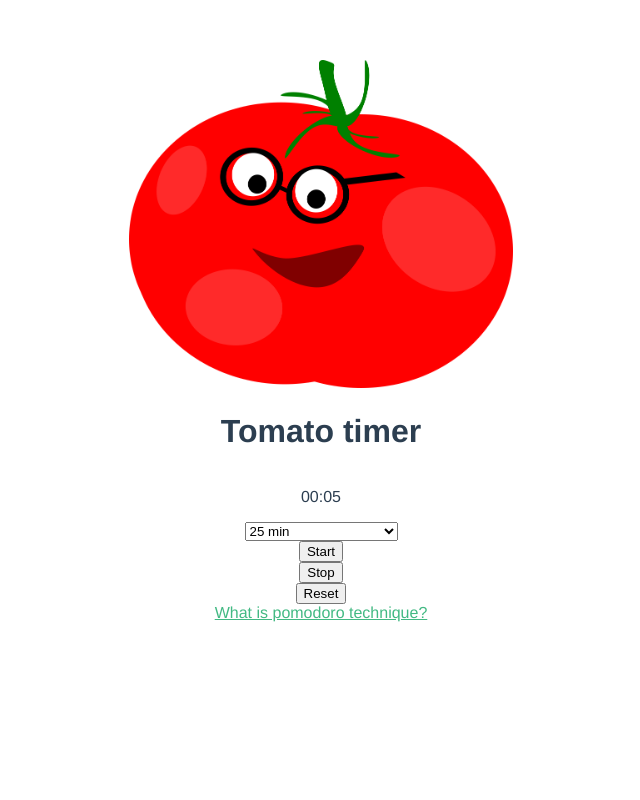
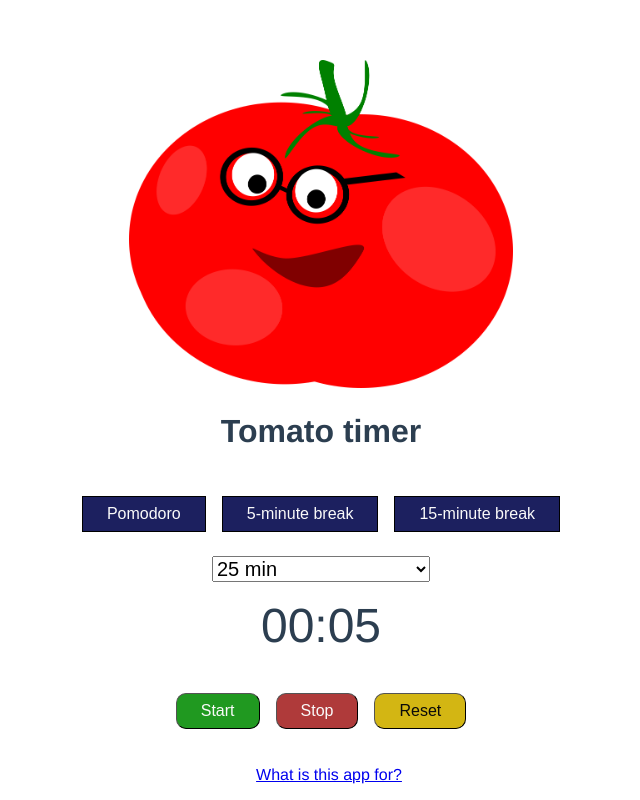
Before and after one commit to osholopa/nerdytomatoe, a Vue app: page / in a window 1280 px wide. Shown: the whole page, without its empty margins (319-959 px from the left). Built offline with nearby package versions, Linux system fonts and the light colour scheme.

Commit message:
Style timer

```diff
--- a/src/App.vue
+++ b/src/App.vue
@@ -1,19 +1,27 @@
 <template>
   <div id="app">
-    <img alt="Tomato logo" class="logo" src="./assets/tomato.png">
-    <TomatoTimer title="Tomato timer"/>
+    <img alt="Tomato logo" class="logo" src="./assets/tomato.png" />
+    <TomatoTimer title="Tomato timer" />
+    <footer class="footer">
+      <a
+        target="_blank"
+        rel="noopener noreferrer"
+        href="https://en.wikipedia.org/wiki/Pomodoro_Technique"
+        >What is this app for?</a
+      >
+    </footer>
   </div>
 </template>
 
 <script>
-import TomatoTimer from './components/TomatoTimer.vue'
+import TomatoTimer from "./components/TomatoTimer.vue";
 
 export default {
-  name: 'App',
+  name: "App",
   components: {
-    TomatoTimer
-  }
-}
+    TomatoTimer,
+  },
+};
 </script>
 
 <style>
@@ -28,4 +36,9 @@ export default {
 .logo {
   max-width: 30vw;
 }
+.footer {
+  position: fixed;
+  bottom: 1rem;
+  width: 100%;
+}
 </style>
--- /dev/null
+++ b/src/components/Button.vue
@@ -0,0 +1,57 @@
+<template>
+  <button :class="className" v-on:click="click">{{ text }}</button>
+</template>
+
+<script>
+export default {
+  name: "Button",
+  props: {
+    text: String,
+    className: String,
+  },
+  methods: {
+    click: function () {
+      this.$emit("click");
+    },
+  },
+};
+</script>
+
+<style scoped>
+.start {
+  background-color: rgb(32, 153, 32);
+  color: #fafafa;
+}
+
+.stop {
+  background-color: rgb(175, 58, 58);
+  color: #fafafa;
+}
+
+.reset {
+  background-color: rgb(211, 182, 19);
+  color: #0a0a0a;
+}
+.timer-mode-btn {
+  margin: 0.5rem;
+  padding: 0.5rem 1.5rem;
+  font-size: 1rem;
+  border: 1px solid black;
+  border-radius: 0px;
+  cursor: pointer;
+  background-color: rgb(28, 32, 95);
+  color: #fafafa;
+}
+
+.timer-mode-btn:hover {
+  opacity: 0.6;
+}
+
+.timer-mode-btn:focus {
+  outline-color: rgb(102, 175, 243);
+}
+
+.timer-mode-btn:active {
+  background-color: rgb(102, 175, 243);
+}
+</style>
--- /dev/null
+++ b/src/components/TomatoTimer.module.css
@@ -0,0 +1,90 @@
+.hello {
+  display: flex;
+  flex-direction: column;
+  align-items: center;
+}
+.container {
+  min-height: 100vh;
+  padding: 0 0.5rem;
+  display: flex;
+  flex-direction: column;
+  justify-content: center;
+  align-items: center;
+}
+
+.main {
+  padding: 5rem 0;
+  flex: 1;
+  display: flex;
+  flex-direction: column;
+  justify-content: center;
+  align-items: center;
+}
+
+.title {
+  margin: 0;
+  line-height: 1.15;
+  font-size: 4rem;
+}
+
+.title {
+  text-align: center;
+}
+
+.buttons {
+  margin: 0.5rem;
+}
+
+.button-wrapper {
+  display: flex;
+  justify-content: center;
+  flex-wrap: wrap;
+  margin: 1rem;
+}
+
+.button-wrapper button {
+  margin: 0.5rem;
+  padding: 0.5rem 1.5rem;
+  font-size: 1rem;
+  border-radius: 10px;
+  border-width: 1px;
+  cursor: pointer;
+}
+
+.button-wrapper button:hover {
+  opacity: 0.9;
+}
+
+.button-wrapper button:active {
+  background-color: rgb(27, 26, 26);
+  color: #fafafa;
+}
+
+.button-wrapper button:focus {
+  outline-color: rgb(102, 175, 243);
+}
+
+.time {
+  margin: 1rem 0;
+  line-height: 1.15;
+  font-size: 3rem;
+  font-weight: 500;
+}
+
+.tomato {
+  max-width: 50vw;
+}
+
+.select-wrapper {
+  font-size: 1.25rem;
+}
+
+.select-wrapper select {
+  margin: 0 1rem;
+  font-size: 1.25rem;
+  cursor: pointer;
+}
+
+.select-wrapper select:focus {
+  outline-color: rgb(102, 175, 243);
+}
--- a/src/components/TomatoTimer.vue
+++ b/src/components/TomatoTimer.vue
@@ -1,32 +1,53 @@
 <template>
   <div class="hello">
     <h1>{{ title }}</h1>
-    <p>{{ timerValue.minutes }}:{{ timerValue.seconds }}</p>
+    <div class="button-wrapper">
+      <Button
+        text="Pomodoro"
+        @click="resetAndStart"
+        className="timer-mode-btn"
+      />
+      <Button
+        text="5-minute break"
+        @click="resetAndStart(5)"
+        className="timer-mode-btn"
+      />
+      <Button
+        text="15-minute break"
+        @click="resetAndStart(15)"
+        className="timer-mode-btn"
+      />
+    </div>
+    <div class="select-wrapper">
       <select v-on:change="onSelectedLengthChange" v-model="selectedLength">
         <option disabled value="">Please select a length</option>
         <option selected="selected" value="25">25 min</option>
         <option value="45">45 min</option>
         <option value="60">60 min</option>
       </select>
-    <button v-on:click="startTimer">Start</button>
-    <button v-on:click="stopTimer">Stop</button>
-    <button v-on:click="resetTimer">Reset</button>
-    <a
-      target="_blank"
-      rel="noopener noreferrer"
-      href="https://en.wikipedia.org/wiki/Pomodoro_Technique"
-      >What is pomodoro technique?</a
-    >
+    </div>
+    <p class="time">{{ timerValue.minutes }}:{{ timerValue.seconds }}</p>
+    <div class="button-wrapper">
+      <Button text="Start" @click="startTimer" className="start" />
+      <Button text="Stop" @click="stopTimer" className="stop" />
+      <Button text="Reset" @click="resetTimer" className="reset" />
+    </div>
   </div>
 </template>
 
 <script>
 import { Howl } from "howler";
+import Button from "./Button.vue";
+
 const alertSfx = require("../assets/timer.wav");
+
 export default {
   name: "HelloWorld",
   props: {
     title: String,
+  },
+  components: {
+    Button,
   },
   data: function () {
     return {
@@ -78,10 +99,13 @@ export default {
       this.selectedLength = event.target.value;
       this.timerValue = { minutes: event.target.value, seconds: "00" };
     },
-    resetTimer: function () {
+    resetTimer: function (minutes = this.selectedLength) {
       clearInterval(this.timerIntervalId);
       this.timerIntervalId = undefined;
-      this.timerValue = { minutes: this.selectedLength, seconds: "00" };
+      this.timerValue = {
+        minutes: this.toTimeString(minutes),
+        seconds: this.toTimeString(0),
+      };
     },
     playSound: function () {
       console.log("play");
@@ -91,29 +115,14 @@ export default {
       });
       sound.play();
     },
+    resetAndStart: function (at) {
+      this.resetTimer(at);
+      this.startTimer();
+    },
   },
 };
 </script>
 
-<!-- Add "scoped" attribute to limit CSS to this component only -->
-<style scoped>
-h3 {
-  margin: 40px 0 0;
-}
-ul {
-  list-style-type: none;
-  padding: 0;
-}
-li {
-  display: inline-block;
-  margin: 0 10px;
-}
-a {
-  color: #42b983;
-}
-.hello {
-  display: flex;
-  flex-direction: column;
-  align-items: center;
-}
+<style>
+@import "./TomatoTimer.module.css";
 </style>
```
Also changed, not shown: src/components/PresetButton.vue (added, +23 -0 lines). Lines whose indentation alone changed are shown as unchanged.
